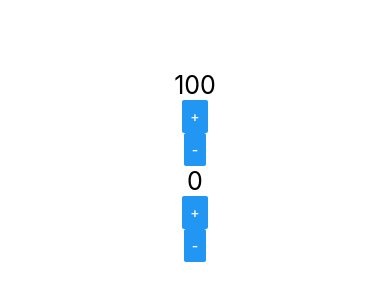
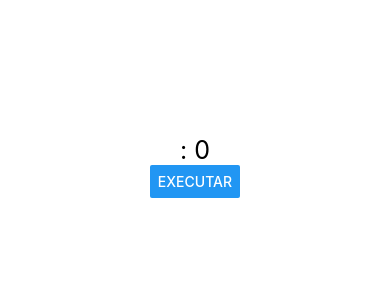
Before and after one commit to guisantosalves/first_project_reactNative, a React Native app: screen / in a window 390 px wide. Shown: the part 256-556 px from the top of the page. Built offline with nearby package versions, Linux system fonts and the light colour scheme.

Commit message:
comunicacao direta e indireta

```diff
--- a/src/App.js
+++ b/src/App.js
@@ -6,16 +6,20 @@
 // import Aleatorio from './components/Aleatorio';
 // import Botao from './components/Botao';
 // import Titulo from './components/Titulo';
+// import Contador from './components/Contador'
+// import Pai from './components/direta/Pai'
 
 import React from 'react';
 import {Text, View, StyleSheet} from 'react-native';
-import Contador from './components/Contador'
+import Pai from './components/indireta/Pai';
+import Filho from './components/indireta/Filho';
 
 export default () => (
     <View style={style.App}>
+        <Pai />
+        {/* <MiniMax min={3} max={20}/>
         <Contador inicial={100} passo={13} />
         <Contador />
-        {/* <MiniMax min={3} max={20}/>
         <Botao />
         <Titulo principal="Cadastro" secundario="Tela de cadastro do produto"/>
         <MiniMax min={2} max={21}/>
--- /dev/null
+++ b/src/components/direta/Filho.js
@@ -0,0 +1,13 @@
+import React from "react";
+import {View, Text} from "react-native";
+import Estilo from "../estilo";
+
+export default (props) =>{
+    return(
+        //usando fragment
+        <>
+            <Text style={Estilo.txtG}>{props.a}</Text>
+            <Text style={Estilo.txtG}>{props.b}</Text>
+        </>
+    )
+}
--- /dev/null
+++ b/src/components/direta/Pai.js
@@ -0,0 +1,15 @@
+import React from "react";
+import {View, Text} from "react-native";
+import Estilo from "../estilo";
+import Filho from './Filho'
+
+export default (props) =>{
+    let x = 13
+    let y = 100
+    return(
+        <>
+            <Filho a={x} b={y}/>
+            <Filho a={x + 100} b={y + 200}/>
+        </>
+    )
+}
--- /dev/null
+++ b/src/components/indireta/Filho.js
@@ -0,0 +1,21 @@
+import React from "react";
+import {View, Text, Button} from "react-native";
+
+export default (props) =>{
+
+    function gerarNumero(min, max){
+        const fator = max - min + 1
+        return parseInt(Math.random() * fator) + min
+    }
+
+    return(
+       <Button
+            title="Executar"
+            onPress={function(){
+                const n = gerarNumero(props.min, props.max)
+                props.funcao(n, "O valor é")
+                //passsando o parâmetro para uma funcao no componente pai
+            }}
+       />
+    )
+}
--- /dev/null
+++ b/src/components/indireta/Pai.js
@@ -0,0 +1,27 @@
+import React, {useState} from "react";
+import {Text} from "react-native";
+import Filho from './Filho';
+import Estilo from '../estilo'
+
+
+export default (props) =>{
+    //no useState vc recebe 2 coisas, o valor propriamente dito e a funcão usada para mudar esse valor setState
+    const [texto, setTexto] = useState('')
+    const [num, setNum] = useState(0)
+
+    function exibirValor(numero, texto){
+        setNum(numero)
+        setTexto(texto)
+    }
+
+    return(
+        <>
+            <Text style={Estilo.txtG}>{texto}: {num}</Text>
+            <Filho
+                min={1}
+                max={60}
+                funcao={exibirValor}
+            />
+        </>
+    )
+}
```
